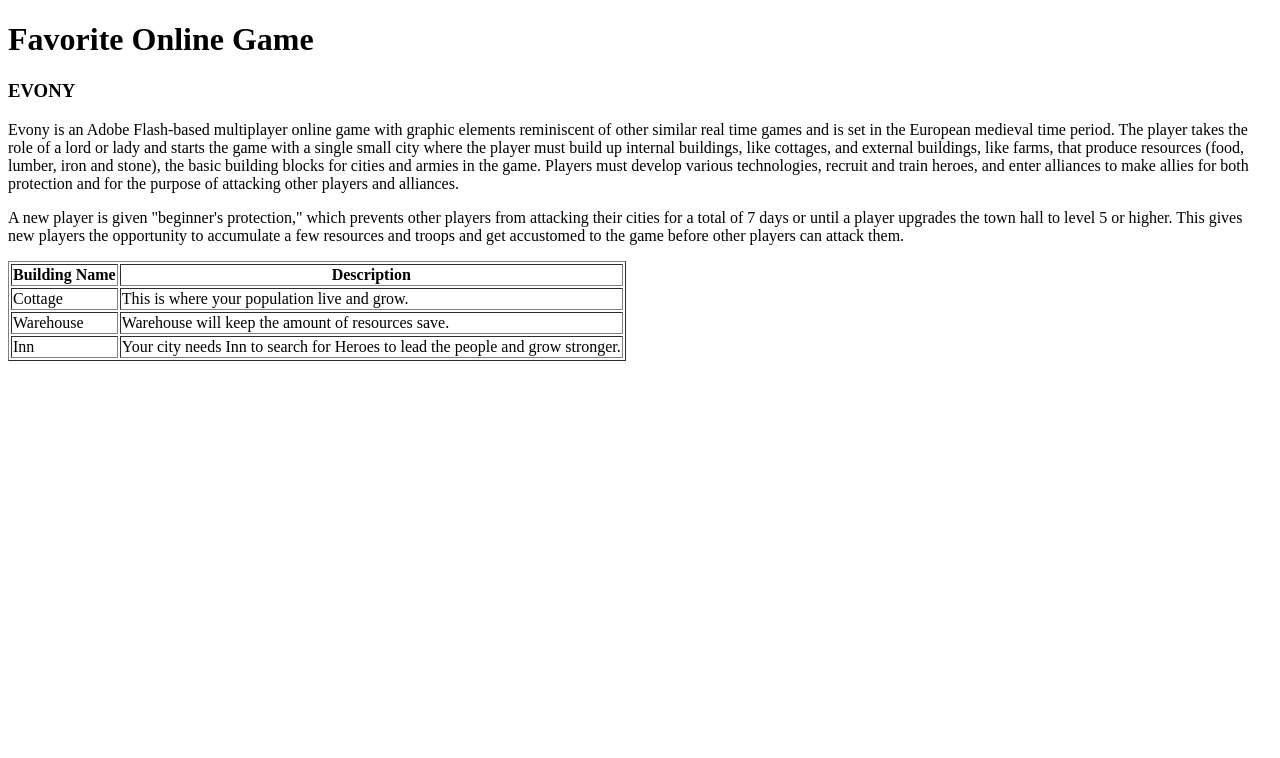
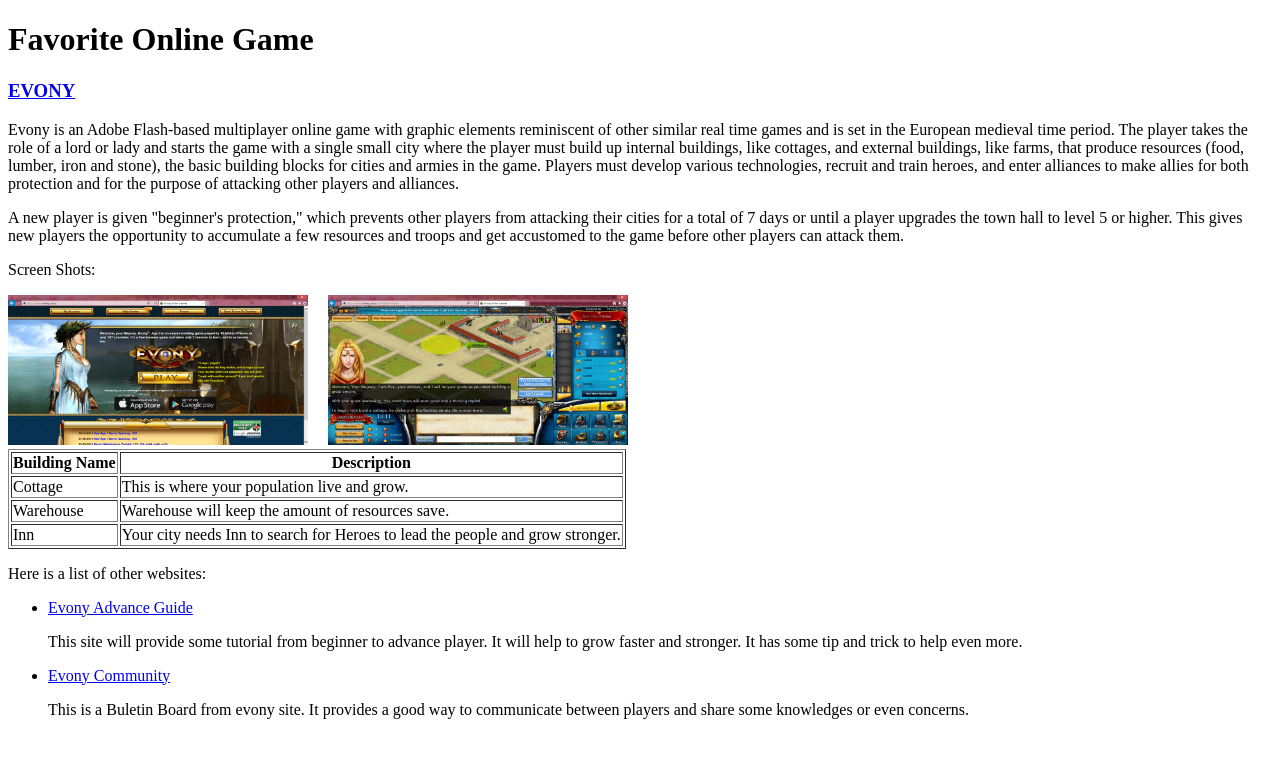
Before and after one commit to ip2665/ip2665.github.io, a plain HTML site: page index.html in a window 1280 px wide. Drawn offline with Linux system fonts and the light colour scheme.

Commit message:
Update w/ List and Pictures

```diff
--- a/index.html
+++ b/index.html
@@ -6,9 +6,14 @@
 <body>
 <h1><bold>Favorite Online Game</bold></h1>
 
-    <h3>EVONY</h3>
+    <h3><a href="http://evony.com">EVONY</a></h3>
     <p>Evony is an Adobe Flash-based multiplayer online game with graphic elements reminiscent of other similar real time games and is set in the European medieval time period. The player takes the role of a lord or lady and starts the game with a single small city where the player must build up internal buildings, like cottages, and external buildings, like farms, that produce resources (food, lumber, iron and stone), the basic building blocks for cities and armies in the game. Players must develop various technologies, recruit and train heroes, and enter alliances to make allies for both protection and for the purpose of attacking other players and alliances.</p>
     <p> A new player is given "beginner's protection," which prevents other players from attacking their cities for a total of 7 days or until a player upgrades the town hall to level 5 or higher. This gives new players the opportunity to accumulate a few resources and troops and get accustomed to the game before other players can attack them.</p>
+    <p>Screen Shots: </p>
+    <img src="evony_frontpage.jpg" height=150 width =300> &nbsp; &nbsp;
+    <img src="evony_welcomepage.jpg" height=150 width=300>
+
+
 
     <table border=1>
     <tr>
@@ -29,6 +34,13 @@
     </tr>
     </table>
 
+    <p>Here is a list of other websites:</p>
+    <ul>
+        <li><a href="http://evonyadvancedguide.com/">Evony Advance Guide</a></li> <p>This site will provide some tutorial from beginner to advance player. It will help to grow faster and stronger. It has some tip and trick to help even more.</p>
+        <li><a href="http://bbs.evony.com/forum.php">Evony Community</a><p>This is a Buletin Board from evony site. It provides a good way to communicate between players and share some knowledges or even concerns.</p></li>
+    </ul>
+
+
 
 
 </body>
```
